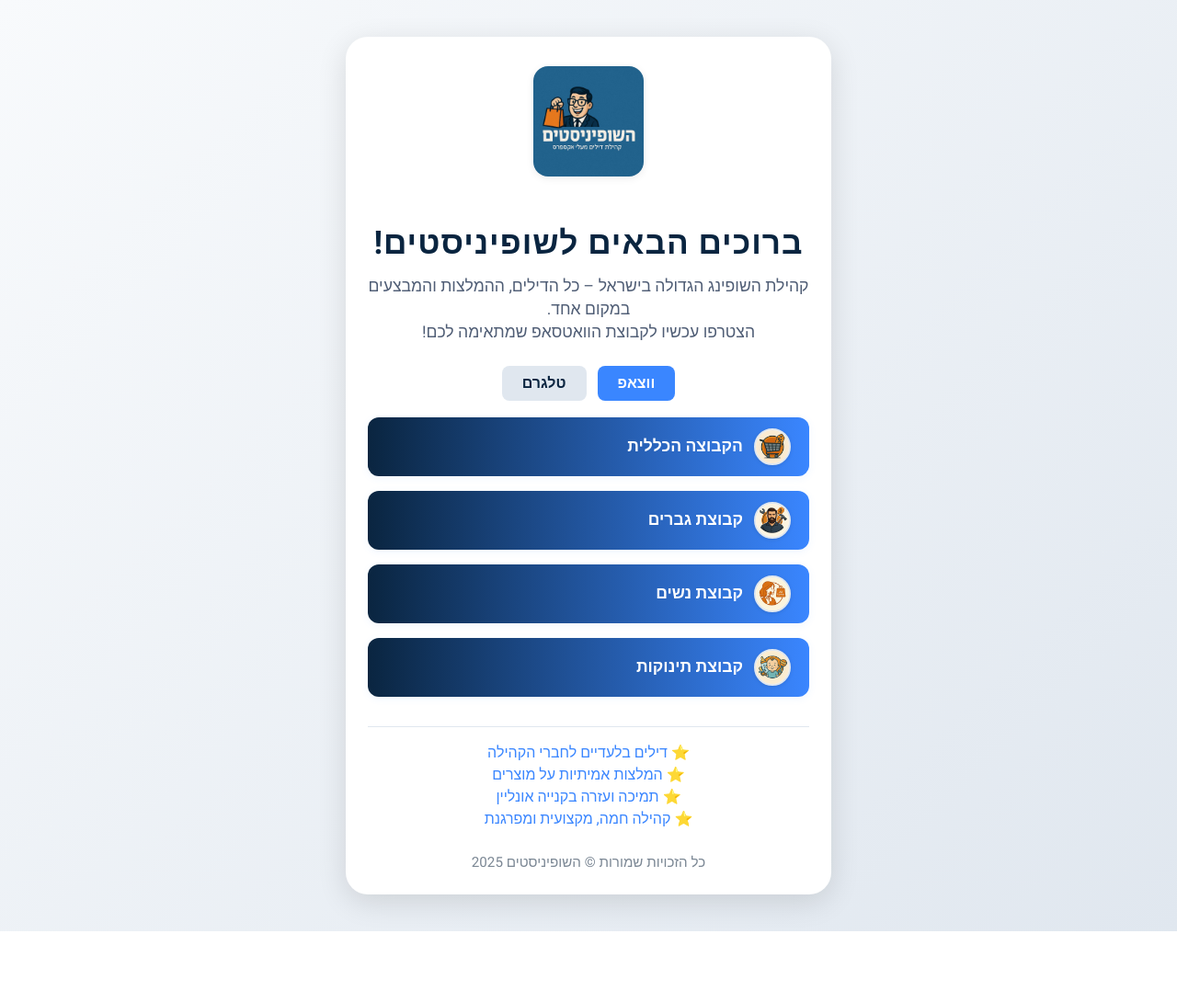
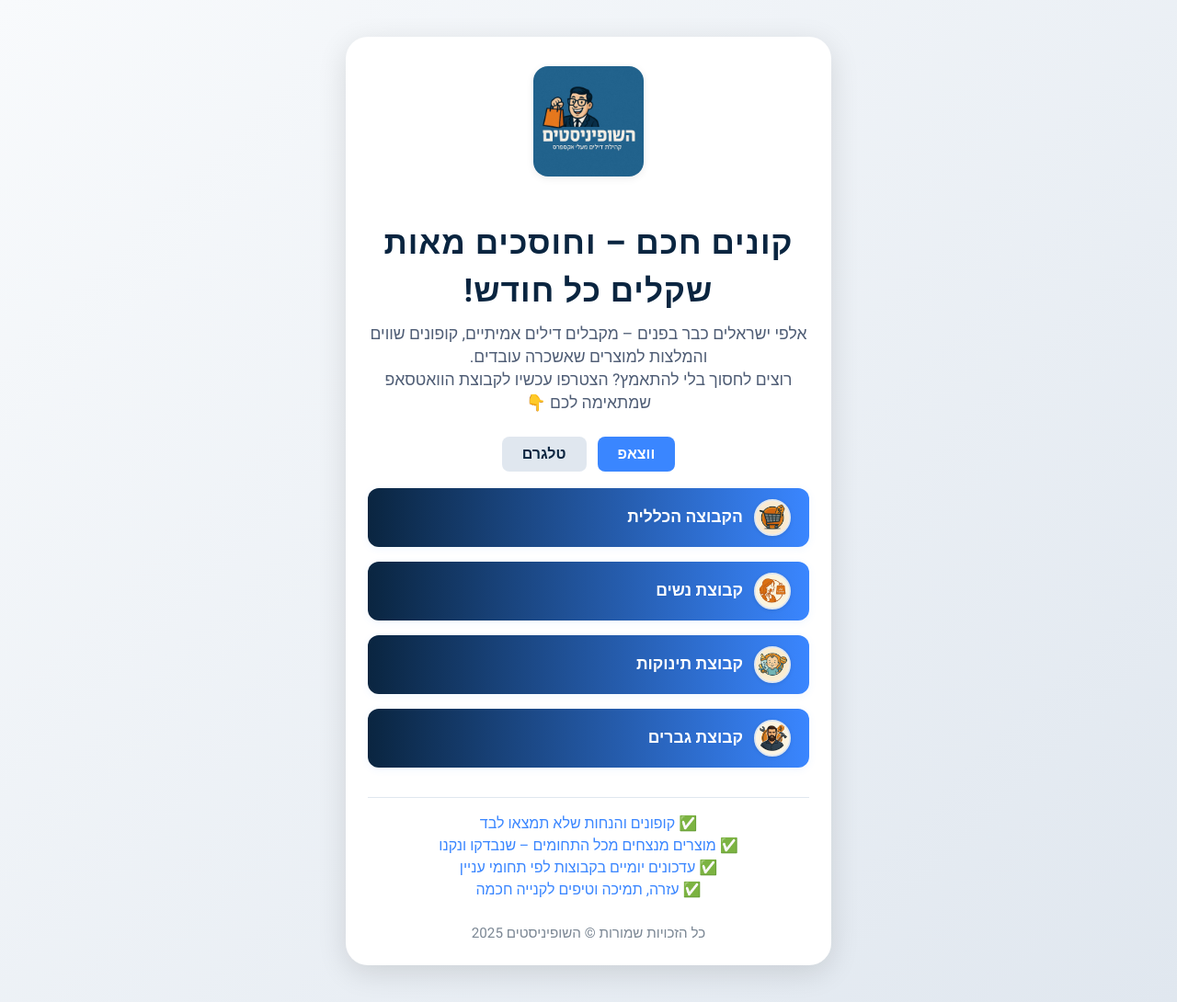
Before and after one commit to eitandanino/eitandanino.github.io, a plain HTML site: page index.html in a window 1280 px wide. Shown: the whole page at 92% size. Before the commit the page ends 1013 px from the top, so only its background shows below. Drawn offline with Linux system fonts and the light colour scheme.

Commit message:
Update index.html
page update

```diff
--- a/index.html
+++ b/index.html
@@ -180,11 +180,14 @@
   <body>
     <div class="container">
       <img src="images/image.jpeg" alt="לוגו השופיניסטים" class="logo" />
-      <h1>ברוכים הבאים לשופיניסטים!</h1>
+      <h1>קונים חכם – וחוסכים מאות שקלים כל חודש!</h1>
       <div class="subtitle">
-        קהילת השופינג הגדולה בישראל – כל הדילים, ההמלצות והמבצעים במקום אחד.<br />
-        הצטרפו עכשיו לקבוצת הוואטסאפ שמתאימה לכם!
+        אלפי ישראלים כבר בפנים – מקבלים דילים אמיתיים, קופונים שווים והמלצות
+        למוצרים שאשכרה עובדים.
+        <br />
+        רוצים לחסוך בלי להתאמץ? הצטרפו עכשיו לקבוצת הוואטסאפ שמתאימה לכם 👇
       </div>
+
       <!-- כפתורי החלפה -->
       <div class="switch-buttons">
         <button id="whatsappBtn" class="switch-btn active">ווצאפ</button>
@@ -204,20 +207,6 @@
             class="group-icon"
           />
           הקבוצה הכללית
-        </a>
-        <a
-          id="group2"
-          href="https://chat.whatsapp.com/EpuJPvz15Mp6fE163U3XHr"
-          class="group-btn"
-          target="_blank"
-        >
-          <img
-            id="icon2"
-            src="images/WhatsApp Image 2025-05-11 at 13.53.36.jpeg"
-            alt="גברים"
-            class="group-icon"
-          />
-          קבוצת גברים
         </a>
         <a
           id="group3"
@@ -247,14 +236,29 @@
           />
           קבוצת תינוקות
         </a>
+        <a
+          id="group2"
+          href="https://chat.whatsapp.com/EpuJPvz15Mp6fE163U3XHr"
+          class="group-btn"
+          target="_blank"
+        >
+          <img
+            id="icon2"
+            src="images/WhatsApp Image 2025-05-11 at 13.53.36.jpeg"
+            alt="גברים"
+            class="group-icon"
+          />
+          קבוצת גברים
+        </a>
       </div>
       <hr class="divider" />
       <div class="features">
-        ⭐ דילים בלעדיים לחברי הקהילה<br />
-        ⭐ המלצות אמיתיות על מוצרים<br />
-        ⭐ תמיכה ועזרה בקנייה אונליין<br />
-        ⭐ קהילה חמה, מקצועית ומפרגנת
+        ✅ קופונים והנחות שלא תמצאו לבד <br />
+        ✅ מוצרים מנצחים מכל התחומים – שנבדקו ונקנו <br />
+        ✅ עדכונים יומיים בקבוצות לפי תחומי עניין <br />
+        ✅ עזרה, תמיכה וטיפים לקנייה חכמה
       </div>
+
       <div class="footer">כל הזכויות שמורות &copy; השופיניסטים 2025</div>
     </div>
     <script>
```
